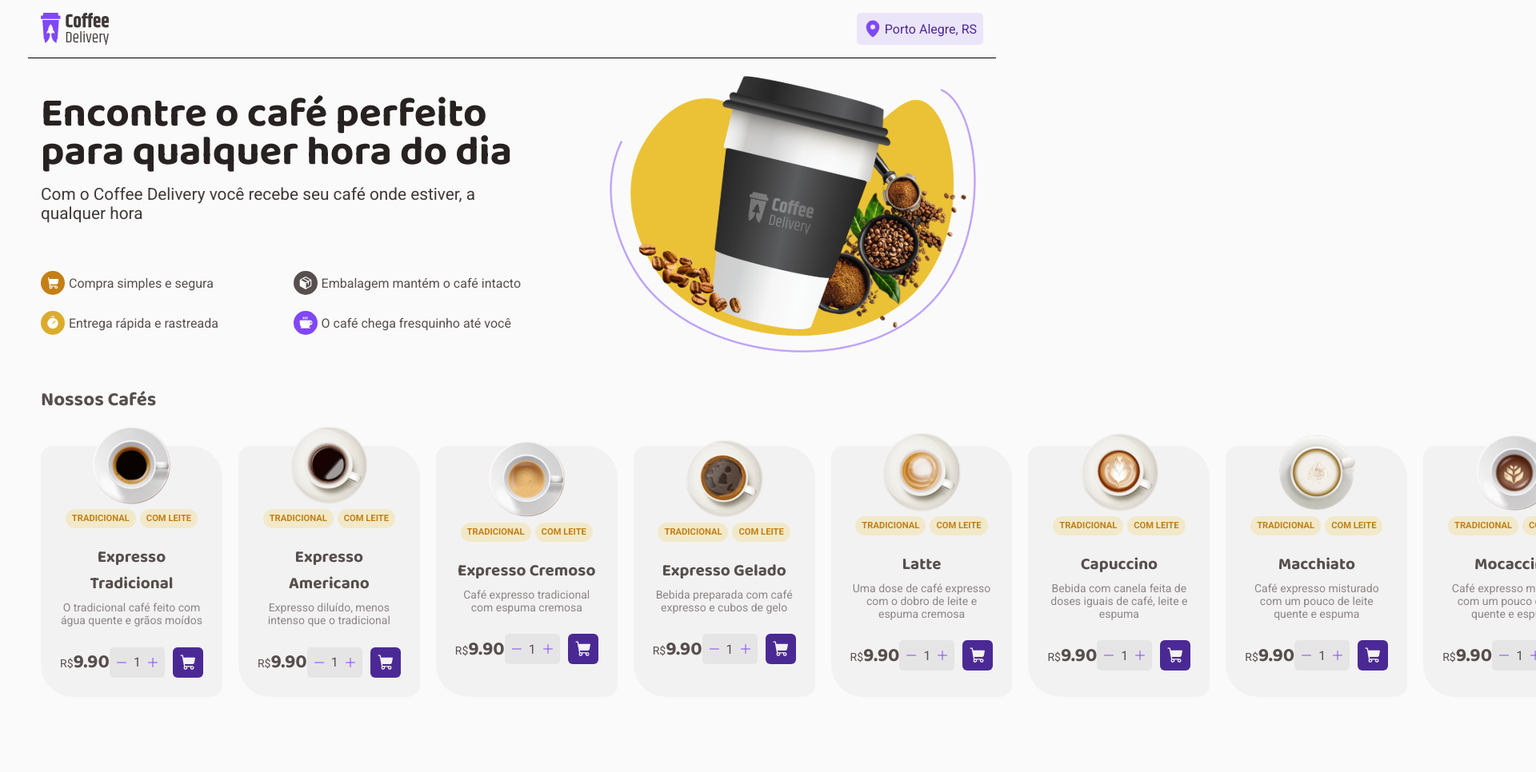
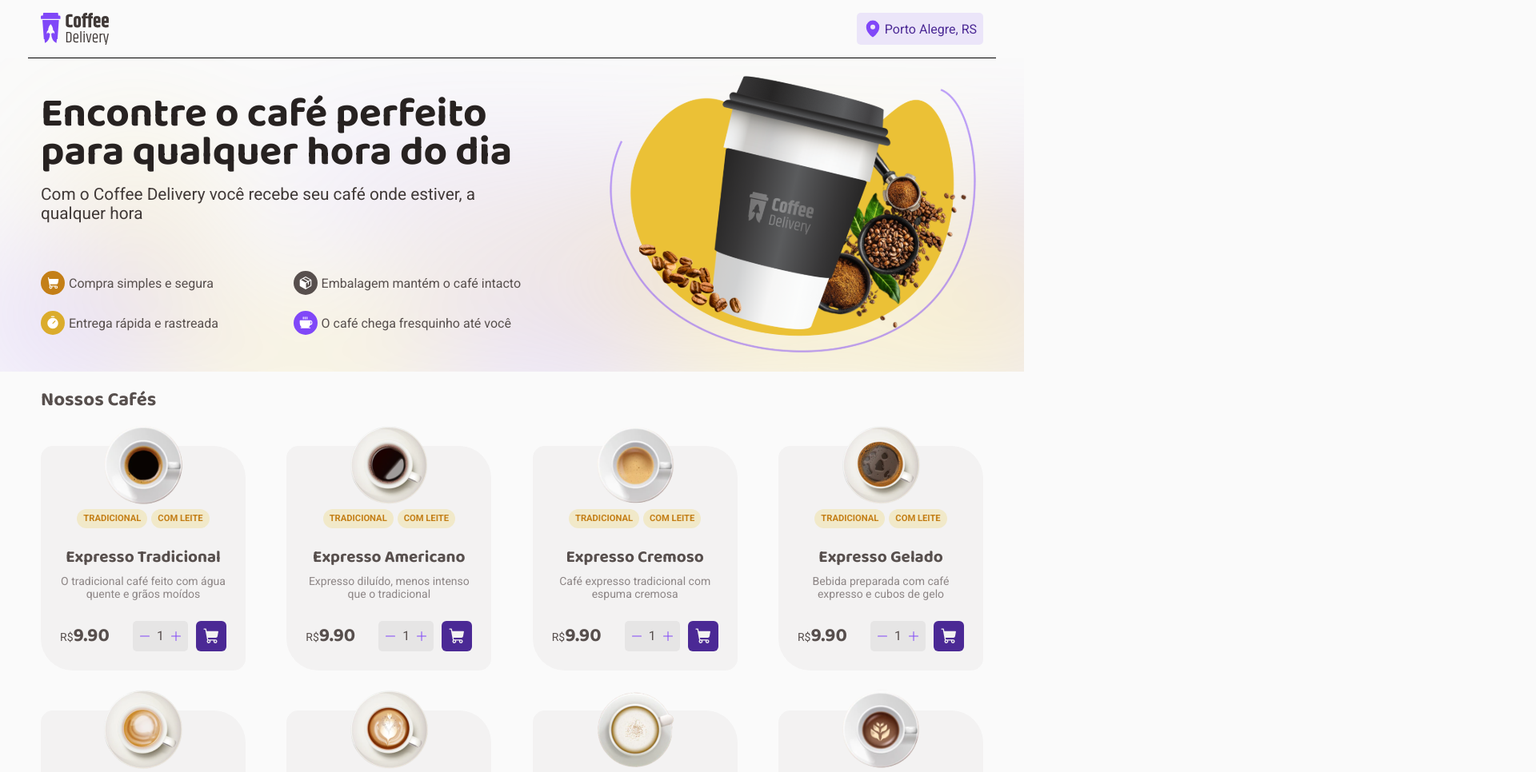
Before and after one commit to lucasviniz/coffee-delivery, a React (Vite) app: page / in a window 1280 px wide. Shown: the top 966 px of the page at 80% size, 1920 px wide, since content can reach past the window. Before the commit the page ends 888 px from the top, so only its background shows below. Built offline with nearby package versions, Linux system fonts and the light colour scheme.

Commit message:
add background image on intro banner

```diff
--- a/src/components/Banner/index.tsx
+++ b/src/components/Banner/index.tsx
@@ -1,5 +1,5 @@
 import { Coffee, Package, ShoppingCart, Timer } from "@phosphor-icons/react";
-import { BannerContainer, BannerImg, BannerItem, BannerText, ItemsContainer, TextItems, TextTitle } from "./styles";
+import { BannerArea, BannerContainer, BannerImg, BannerItem, BannerText, ItemsContainer, TextItems, TextTitle } from "./styles";
 import BannerLogo from "/images/coffee-image.svg"
 import { useTheme } from "styled-components";
 
@@ -8,6 +8,7 @@ export function Banner() {
 
     return (
         <BannerContainer>
+            <BannerArea>
 
                 <BannerText>
                     <TextTitle>
@@ -48,7 +49,7 @@ export function Banner() {
                 <BannerImg src={BannerLogo}/>
 
 
-
+            </BannerArea>
         </BannerContainer>
     )
 }
--- a/src/components/Banner/styles.ts
+++ b/src/components/Banner/styles.ts
@@ -1,6 +1,13 @@
 import styled from "styled-components";
 
 export const BannerContainer = styled.div`
+
+    background-image: url("/images/Background.svg");
+`
+
+export const BannerArea = styled.div`
+    margin: auto;
+    max-width: 1210px;
     display: flex;
     justify-content: space-between;
     padding: 1rem;
--- a/src/components/Header/styles.ts
+++ b/src/components/Header/styles.ts
@@ -5,6 +5,8 @@ export const HeaderContainer = styled.div`
     padding: 1rem;
     justify-content: space-between;
     border-bottom: 1px solid black;
+    margin: auto;
+    max-width: 1210px;
 `
 
 export const LocationContainer = styled.div`
--- a/src/pages/Home/styles.ts
+++ b/src/pages/Home/styles.ts
@@ -1,8 +1,6 @@
 import styled from "styled-components";
 
 export const HomeContainer = styled.div`
-    max-width: 1210px;
-    margin: auto;
     h2{
         font-family: "Baloo 2", sans-serif;
         font-weight: bold;
@@ -11,11 +9,14 @@ export const HomeContainer = styled.div`
 
 export const ContentContainer = styled.div`
     padding: 1rem;
+    margin: auto;
+    max-width: 1210px;
 `
 
 
 export const CoffeeList = styled.div`
     display: flex;
-    gap: 20px;
+    gap: 50px;
     justify-content: space-between;
+    flex-wrap: wrap;
 `
```
Also changed, not shown: public/images/Background.svg (added). Lines whose indentation alone changed are shown as unchanged.
